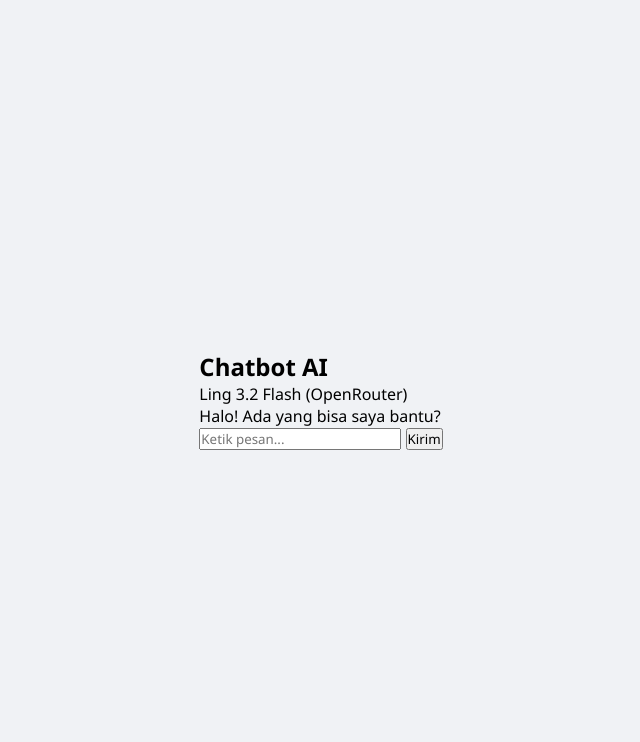
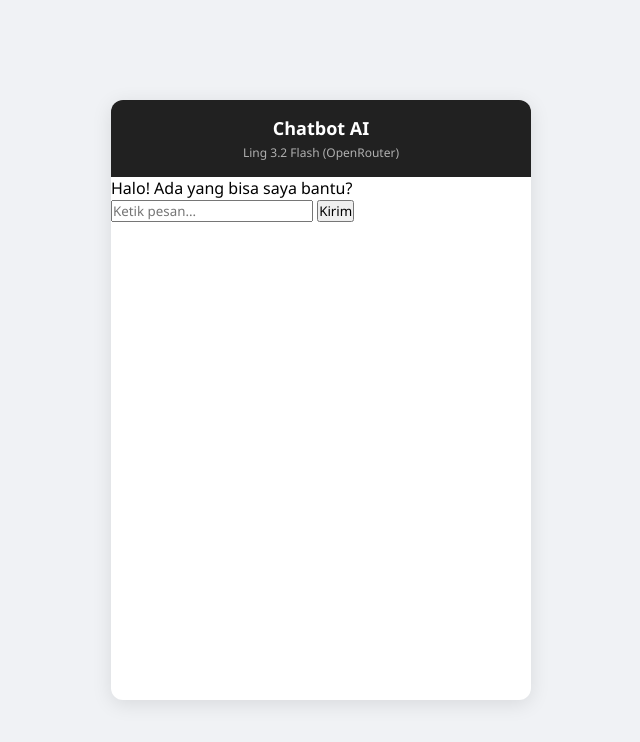
Before and after one commit to BilkisShakila/235_Chatbot, a website: page public/index.html in a window 1280 px wide. Shown: the whole page, without its empty margins (319-959 px from the left). Drawn offline with Linux system fonts and the light colour scheme.

Commit message:
menambahkan ukuran header

```diff
--- a/public/styless.css
+++ b/public/styless.css
@@ -12,3 +12,31 @@ body {
   align-items: center;
   height: 100vh;
 }
+
+.chat-container {
+  width: 420px;
+  height: 600px;
+  background: #ffffff;
+  border-radius: 12px;
+  box-shadow: 0 4px 20px rgba(0, 0, 0, 0.1);
+  display: flex;
+  flex-direction: column;
+  overflow: hidden;
+}
+
+.chat-header {
+  background-color: #212121;
+  color: #ffffff;
+  padding: 16px;
+  text-align: center;
+}
+
+.chat-header h2 {
+  font-size: 18px;
+  margin-bottom: 4px;
+}
+
+.chat-header p {
+  font-size: 12px;
+  color: #b0b0b0;
+}
```
